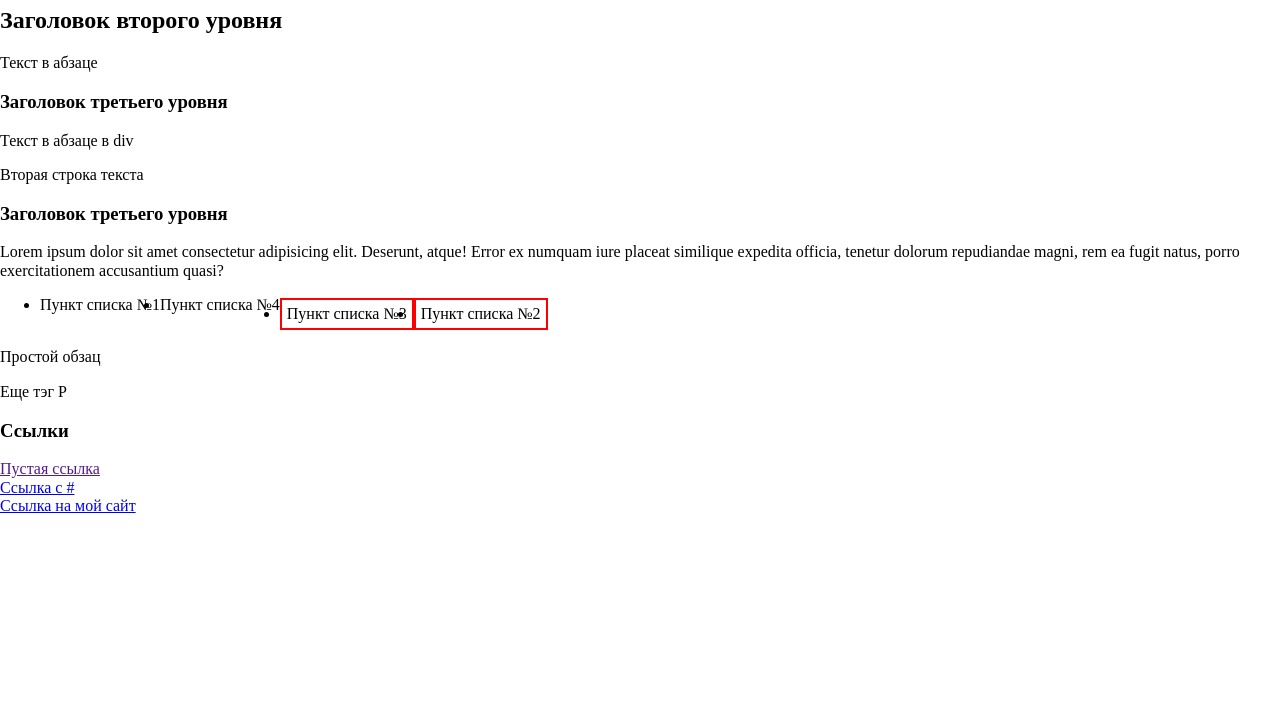
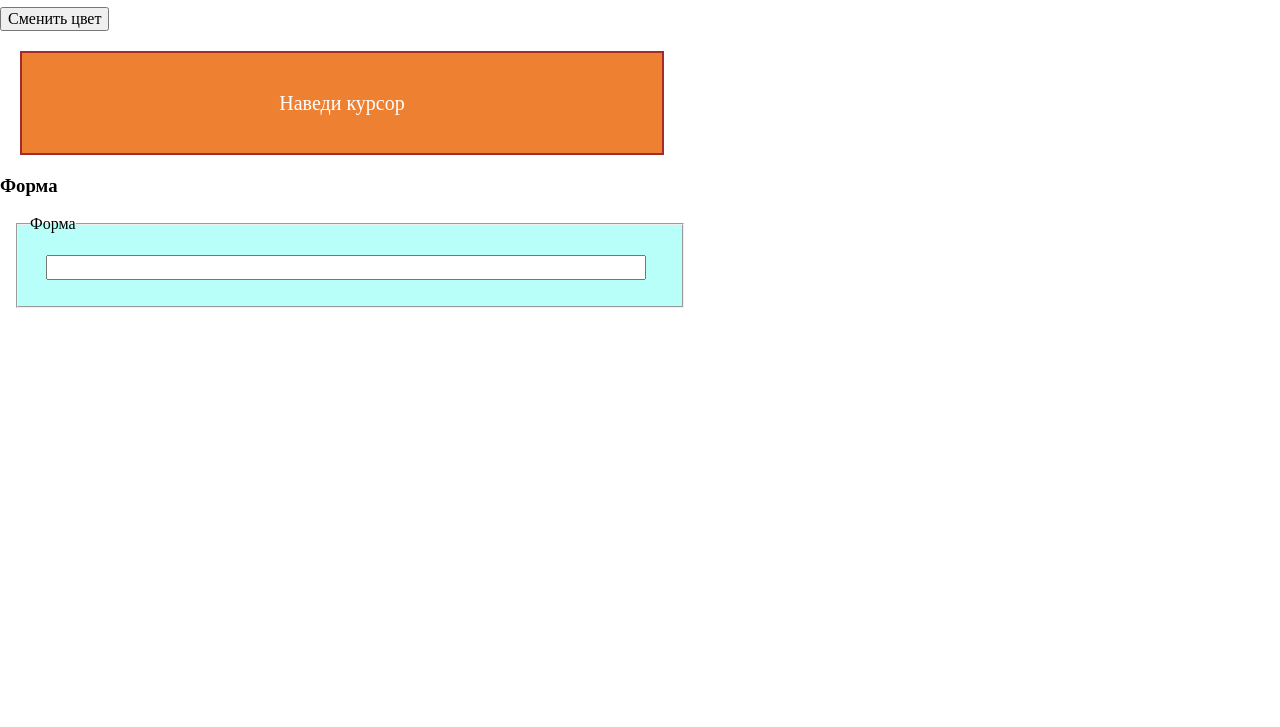
Before and after one commit to DmitryZabl/JQuery-calculator, a plain HTML site: page index.html in a window 1280 px wide. Shown: the part 73-800 px from the top of the page. Drawn offline with Linux system fonts and the light colour scheme.

Commit message:
the-fourth-lesson__events

```diff
--- a/index.html
+++ b/index.html
@@ -9,37 +9,18 @@
   </head>
 
   <body>
-    <h1>JQuery селекторы</h1>
-    <h2>Заголовок второго уровня</h2>
-    <p>Текст в абзаце</p>
-    <h3>Заголовок третьего уровня</h3>
-    <div class="block">
-      <p class="inner">Текст в абзаце в div</p>
-      <p>Вторая строка текста</p>
-    </div>
-
-    <section>
-      <h3>Заголовок третьего уровня</h3>
-      <div>
-        Lorem ipsum dolor sit amet consectetur adipisicing elit. Deserunt,
-        atque! Error ex numquam iure placeat similique expedita officia, tenetur
-        dolorum repudiandae magni, rem ea fugit natus, porro exercitationem
-        accusantium quasi?
-      </div>
-      <ul class="flex">
-        <li>Пункт списка №1</li>
-        <li>Пункт списка №2</li>
-        <li>Пункт списка №3</li>
-        <li>Пункт списка №4</li>
-      </ul>
-    </section>
-    <div class="simple">Простой обзац</div>
-    <div>
-    <p>Еще тэг Р</p></div>
-    <h3>Ссылки</h3>
-    <a href="">Пустая ссылка</a><br />
-    <a href="#">Ссылка с #</a><br />
-    <a href="http://korotkov-balzam.ru/">Ссылка на мой сайт</a><br />
+    <h1>JQuery методы - события</h1>
+    <button id="btn-1">Сменить цвет</button>
+    <div id="text-area">Наведи курсор</div>
+    <h3 id="form">Форма</h3>
+    <fieldset>
+      <legend>Форма</legend>
+      <span id="text-holder"></span>
+      <form action="">
+        <label for="input-1"></label>
+        <input type="text" id="input-1" />
+      </form>
+    </fieldset>
     <script src="libs/JQuery/jquery-3.4.1.min.js"></script>
     <script src="js/main.js"></script>
   </body>
--- a/js/main.js
+++ b/js/main.js
@@ -1,13 +1,39 @@
 $(document).ready(function(){
 
-/*   $('.inner').addClass('selected');
-  $('.inner').parent().children().addClass('selected'); */
-/*   $('p').closest('.block').addClass('selected');
-  $('p').closest('.inner').addClass('selected'); */
-  //$('.block').find('p').addClass('selected');
-  /* $('div').find('p').addClass('selected'); */
-  /*  $('div.simple').prev().addClass('selected'); */
- /* $('.flex li:eq(2)').prev().addClass('selected'); */
- /* $('h1').prev().addClass('selected'); */
- $('li:first').siblings('li:not(:last)').addClass('selected');
+
+  $('#btn-1').on('dblclick' , function(){
+    $('h1').toggleClass('pink');
+  });
+
+  $('#text-area').on('mouseenter' , function(){
+    $(this).toggleClass('change-color');
+  });
+
+  $('#text-area').on('mouseleave' , function(){
+    $(this).toggleClass('change-color');
+  });
+
+  $('#input-1').on('focus' , function(){
+    $(this).toggleClass('active');
+  });
+
+  $('#input-1').on('blur' , function(){
+    $(this).toggleClass('active');
+  });
+
+  $('#input-1').on('change' , function(){
+    $('#text-holder').text( $(this).val());
+  })
+
+  $('#input-1').on('keyup' , function(){
+    $('#text-holder').text( $(this).val());
+  })
+
+  $(#input-1).on('keyup' , function(e) {
+    if ( e.which == 27) {
+      $('#text-holder').text('');
+    }
+  })
+
+
 });
--- a/style/main.css
+++ b/style/main.css
@@ -1,34 +1,35 @@
-.selected {
-  border: 2px solid red;
-  padding: 5px;
-  margin: 2px 0px;
+div  {
+  margin: 1em;
+  border: 2px solid brown;
+  width: 50%;
+  height: 5em;
+  text-align: center;
+  line-height: 5em;
+  background-color: rgb(238, 128, 50);
+  color: white;
+  font-size: 20px;
 }
 
-.green {
-  color: #43a847;
+fieldset {
+  background: rgb(185, 255, 249);
+  width: 50%;
+  margin: 1em;
 }
 
-/* h1 {
-  border: 3px solid red;
-} */
-
-.delete-border {
-  border: none;
+fieldset  input{
+  width: calc(100% - 3em);
+  margin: 1em;
 }
 
-.flex {
-  display: flex;
+.pink {
+  color: pink;
 }
 
-.flex li:first-child  {
-  order: 1;
+.change-color  {
+  color: aqua;
+  background-color: rgb(196, 16, 16);
 }
-.flex li:nth-child(2)  {
-  order: 4;
+
+.active {
+  box-shadow: 0 0 15px blue;
 }
-.flex li:nth-child(3) {
-  order: 3;
-}
-.flex li:nth-child(4)  {
-  order: 2;
-}
```
